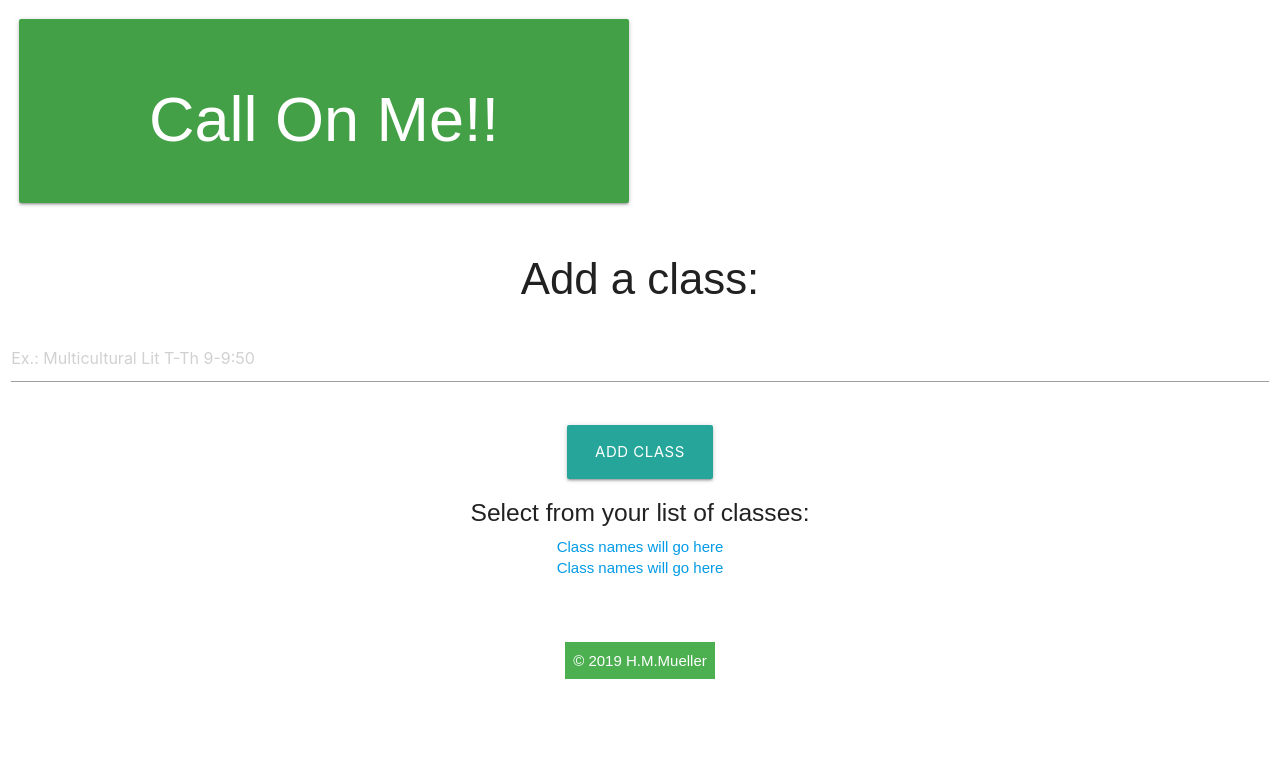
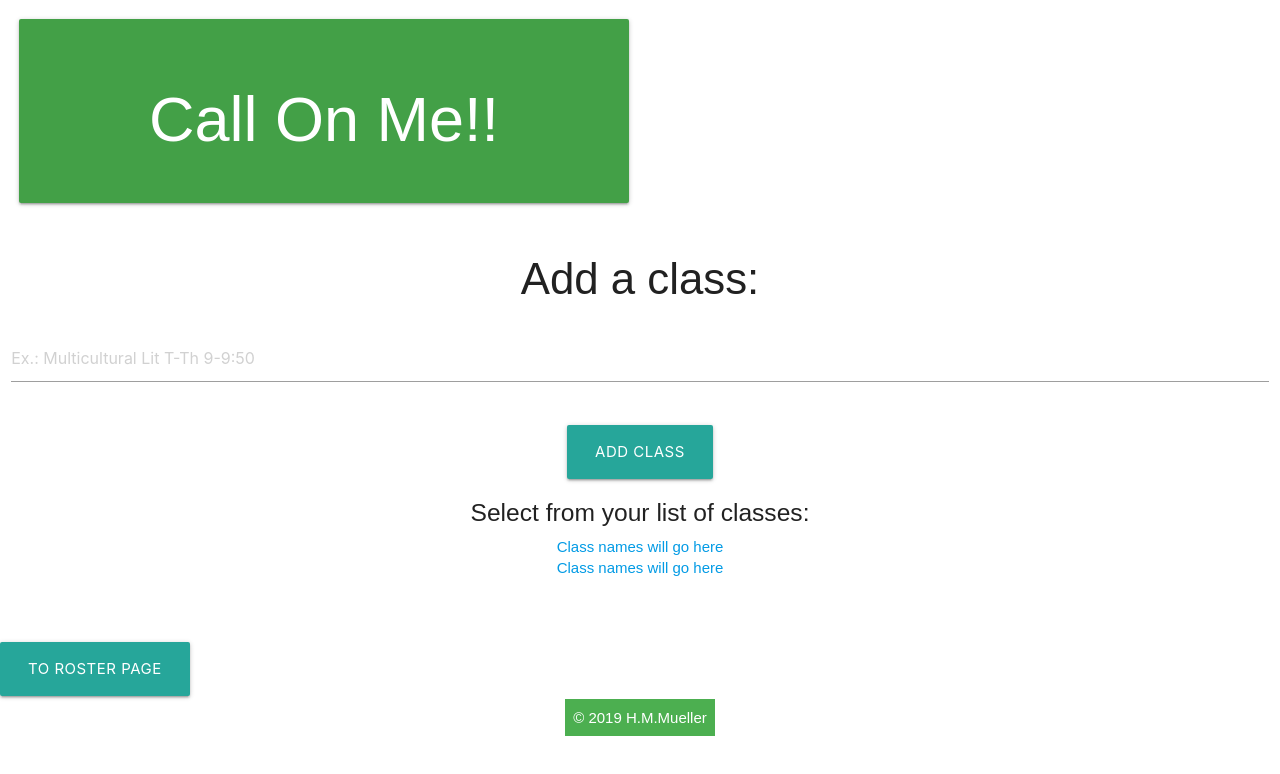
Before and after one commit to Holgermueller/Call-On-Me, a Vue app in the folder client/: page /1 in a window 1280 px wide. Shown: the top 774 px of the page. Built offline with nearby package versions, Linux system fonts and the light colour scheme.

Commit message:
some code

```diff
--- a/client/src/Router/index.js
+++ b/client/src/Router/index.js
@@ -1,8 +1,9 @@
 import Vue from "vue";
 import VueRouter from "vue-router";
 import Home from "../components/Home";
+import ClassRoster from "../components/ClassRoster";
 import InstructorProfile from "../components/InstructorProfile";
-import ClassRoster from "../components/ClassRoster";
+
 import Register from "../components/Register";
 import SignIn from "../components/SignIn";
 
--- a/client/src/components/ClassRoster.vue
+++ b/client/src/components/ClassRoster.vue
@@ -1,5 +1,7 @@
 <template>
   <div>
+    <h2>Student name will go here.</h2>
+    <button>Talk</button>
     <h5>list of students in class will go here</h5>
     <div class="row">
       <form @submit.prevent="addStudentToClass" class="col s12">
--- a/client/src/components/InstructorProfile.vue
+++ b/client/src/components/InstructorProfile.vue
@@ -10,7 +10,7 @@
               v-model="class_name"
               id="class_name"
               placeholder="Ex.: Multicultural Lit T-Th 9-9:50"
-            >
+            />
           </div>
         </div>
         <div class="button">
@@ -28,6 +28,10 @@
         <a href>Class names will go here</a>
       </li>
     </ul>
+    <form @submit.prevent="toRosterPage" class="col s12"><button
+        type="submit"
+          class="waves-effect waves-light btn-large"
+        >to roster page</button></form>
   </div>
 </template>
 
@@ -44,14 +48,12 @@ export default {
       const class_name = this.class_name;
       console.log(class_name);
     },
-    displayListofClasses: function() {
-
-    },
-    editClassName: function() {
-
-    },
-    deleteClass: function() {
-
+    displayListofClasses: function() {},
+    editClassName: function() {},
+    deleteClass: function() {},
+    toRosterPage: function() {
+      console.log("click")
+      this.$router.push("/:class_roster_id");
     }
   }
 };
--- a/client/src/components/SignIn.vue
+++ b/client/src/components/SignIn.vue
@@ -2,7 +2,7 @@
   <div>
     <h3>Sign In Here</h3>
     <div class="row">
-      <form @submit.prevent="verifyUserLogin" class="col s12">
+      <form @submit.prevent="loginUser" class="col s12">
         <div class="row" v-if="errors.length">
           <b>Please fix the following error(s):</b>
           <ul>
@@ -52,7 +52,9 @@ export default {
       const user_login_info = {
         username: this.username_login,
         password: this.password_login
+
       };
+      this.$router.push("/:instructor_profile_id")
     }
   }
 };
```
